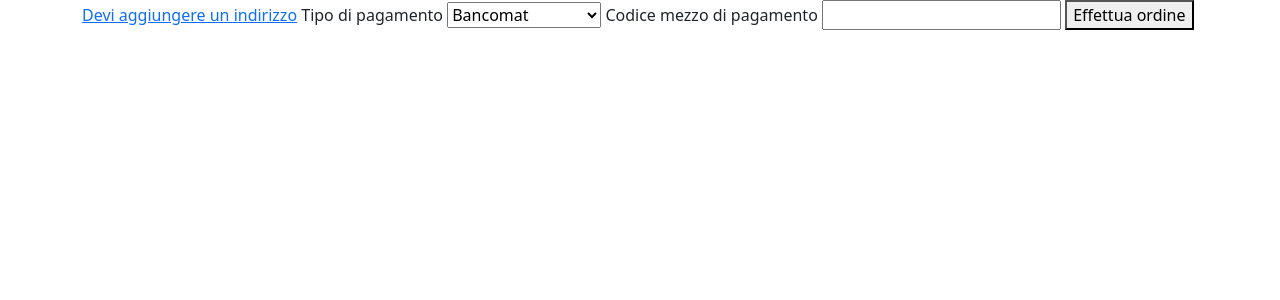
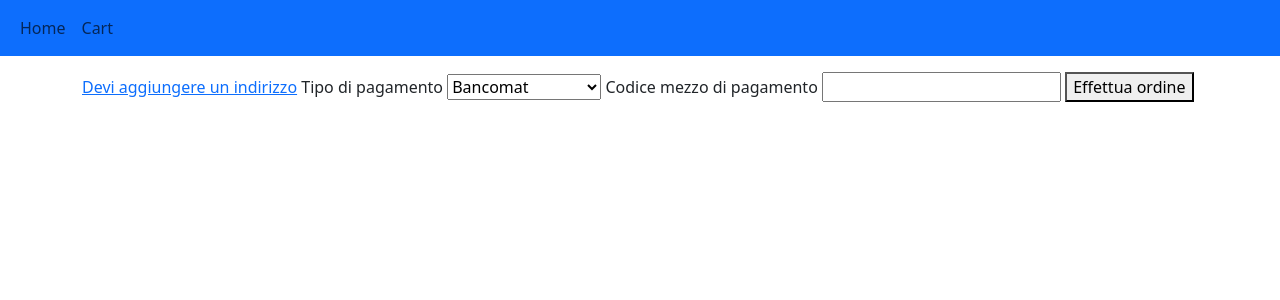
Before and after one commit to LorenzoIanotto/games_and_go, a PHP site: page /customer/orders/new/index.php in a window 1280 px wide. Shown: the top 300 px of the page. Run offline with PHP 8.4, Linux system fonts and the light colour scheme; the visitor is signed in with stand-in values (Sample User, id 1); data that the repository does not hold is empty.

Commit message:
Customer header

```diff
--- /dev/null
+++ b/components/headers/customer.php
@@ -0,0 +1,14 @@
+<header class="mb-3">
+    <nav class="navbar sticky-top navbar-expand-sm bg-primary">
+        <div class="container-fluid">
+            <ul class="navbar-nav">
+                <li class="nav-item">
+                    <a class="nav-link" href="/site/customer/">Home</a>
+                </li>
+                <li class="nav-item">
+                    <a class="nav-link" href="/site/customer/cart">Cart</a>
+                </li>
+            </ul>
+        </div>
+    </nav>
+</header>
--- a/site/customer/add_address/index.php
+++ b/site/customer/add_address/index.php
@@ -36,6 +36,7 @@ if ($_SERVER["REQUEST_METHOD"] == "POST") {
         <title>Aggiungi indirizzo</title>
     </head>
     <body class="container">
+        <?php require "../../../components/headers/customer.php" ?>
         <form method="POST">
             <label for="country-code-input">Codice Paese</label>
             <input name="country_code" id="country-code-input" placeholder="AAA" pattern="[A-Z]{3}" required/>
--- a/site/customer/cart/index.php
+++ b/site/customer/cart/index.php
@@ -63,6 +63,7 @@ $err_msg = $invalid_quantity_product_id ? "<strong>Quantià eccessiva!</strong>
         <title>Carrello</title>
     </head>
     <body>
+        <?php require "../../../components/headers/customer.php" ?>
         <main class="container text-center">
             <div class="alert alert-danger alert-dismissible fade show <?php echo $show_err ?>" role="alert">
                 <span><?php echo $err_msg ?></span>
--- a/site/customer/index.php
+++ b/site/customer/index.php
@@ -44,6 +44,7 @@ function sql_result_table(mysqli_result $res) {
         <title>Games and Go</title>
     </head>
     <body>
+        <?php require "../../components/headers/customer.php" ?>
         <main class="container">
             <h2>Giochi</h2>
             <?php sql_result_table($games_res) ?>
--- a/site/customer/orders/new/index.php
+++ b/site/customer/orders/new/index.php
@@ -53,7 +53,9 @@ function address_to_string(array $address) {
         <?php require "../../../../components/bootstrap.php" ?>
         <title>Effettua ordine</title>
     </head>
-    <body class="container">
+    <body>
+        <?php require "../../../../components/headers/customer.php" ?>
+        <main class="container">
             <form method="POST">
                 <?php
                 if ($addresses_res->num_rows > 0) {
@@ -78,5 +80,6 @@ function address_to_string(array $address) {
                 <input name="payment_method_code" id="payment-method-code-input" />
                 <button type="submit">Effettua ordine</button>
             </form>
+        </main>
     </body>
 </html>
--- a/site/customer/select_product_quantity/index.php
+++ b/site/customer/select_product_quantity/index.php
@@ -42,6 +42,7 @@ if (!$db_quantity) die("Errore");
         <title>Aggiungi al carrello</title>
     </head>
     <body>
+        <?php require "../../../components/headers/customer.php" ?>
         <main class="container">
             <form method="POST">
                 <input type="hidden" value="<?php echo $product_id ?>" name="product_id"/>
```
Lines whose indentation alone changed are shown as unchanged.
